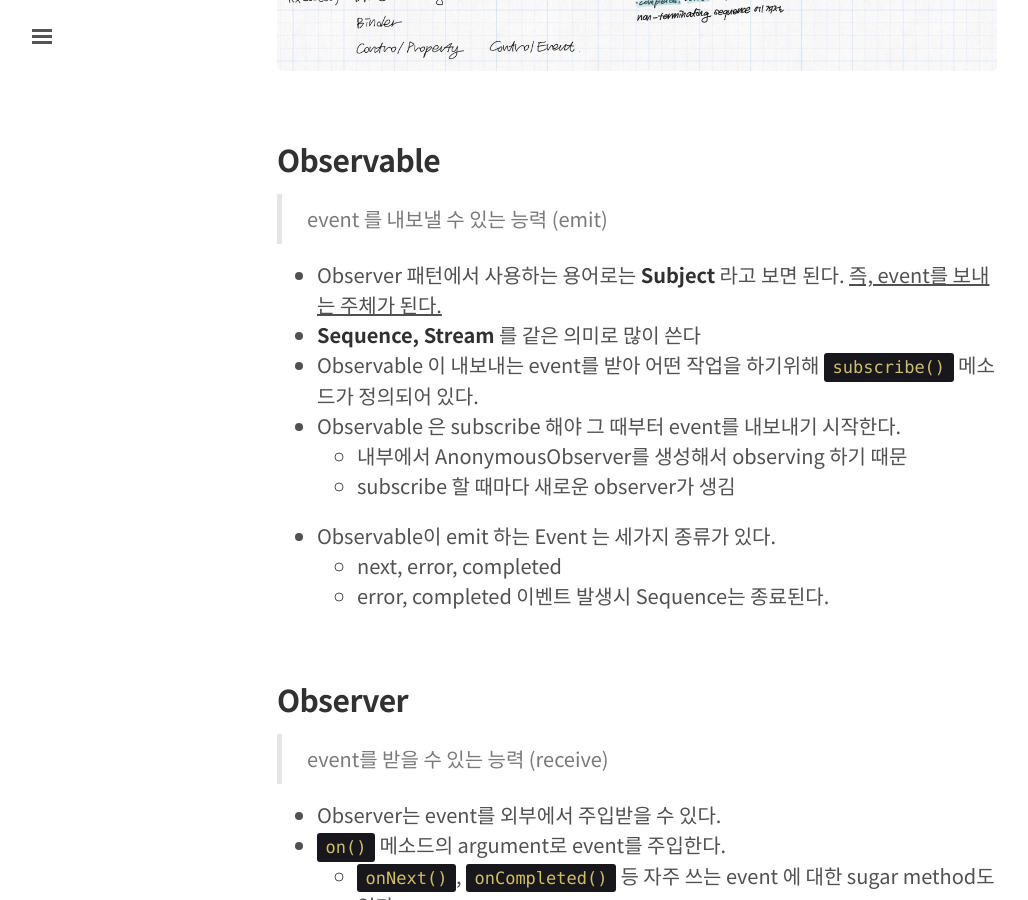
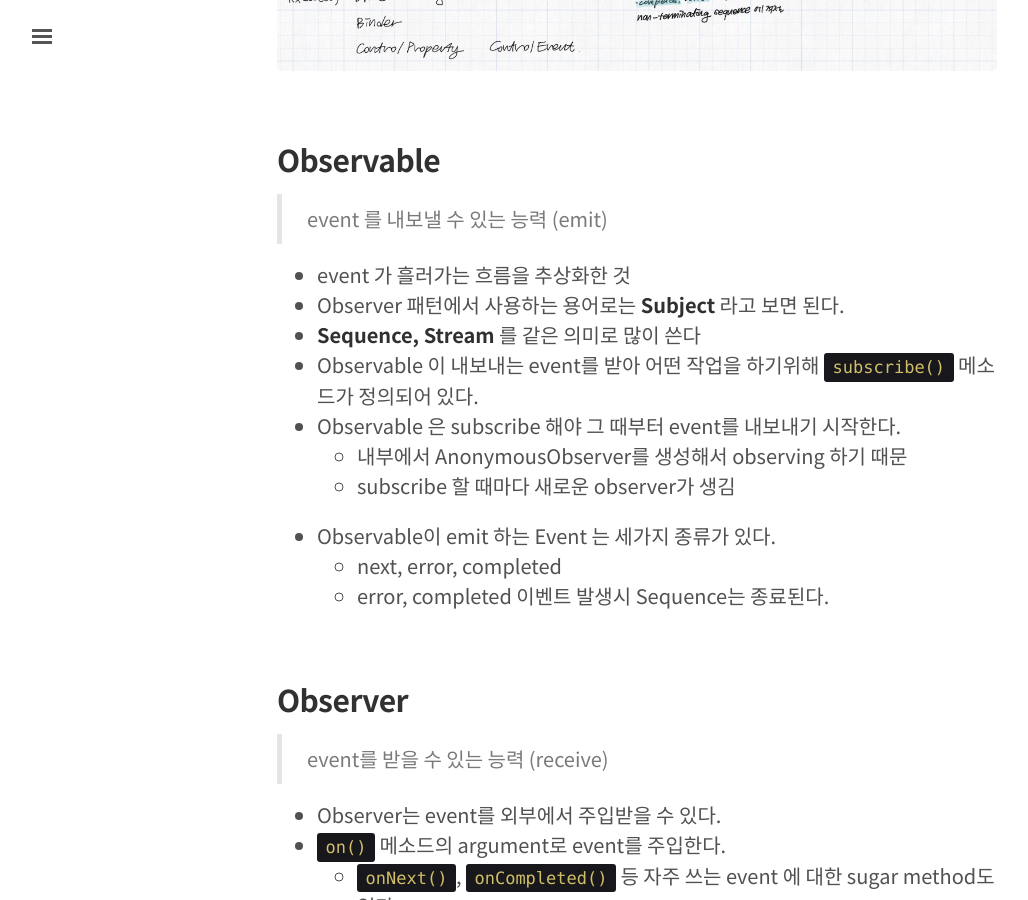
Before and after one commit to daheenallwhite/daheenallwhite.github.io, a Jekyll site: the page built from _posts/2020-01-31-Rx-Terms.md, in a window 1280 px wide and 900 px high, scrolled down 1100 px. Shown: the whole window, without its empty margins (3-1031 px from the left). Built offline with Jekyll 4.4.1, drawn with Linux system fonts in a browser that asks for light colours; nearby versions of some CDN libraries; comment, search, counter and statistics services are not loaded.

Commit message:
Update description of Observable on Rx terms post

```diff
--- a/_posts/2020-01-31-Rx-Terms.md
+++ b/_posts/2020-01-31-Rx-Terms.md
@@ -19,7 +19,8 @@ sitemap :
 
 > event 를 내보낼 수 있는 능력 (emit)
 
-- Observer 패턴에서 사용하는 용어로는 **Subject** 라고 보면 된다. <u>즉, event를 보내는 주체가 된다.</u>
+- event 가 흘러가는 흐름을 추상화한 것
+- Observer 패턴에서 사용하는 용어로는 **Subject** 라고 보면 된다.
 - **Sequence, Stream** 를 같은 의미로 많이 쓴다
 - Observable 이 내보내는 event를 받아 어떤 작업을 하기위해 `subscribe()` 메소드가 정의되어 있다.
 - Observable 은 subscribe 해야 그 때부터 event를 내보내기 시작한다.
```
